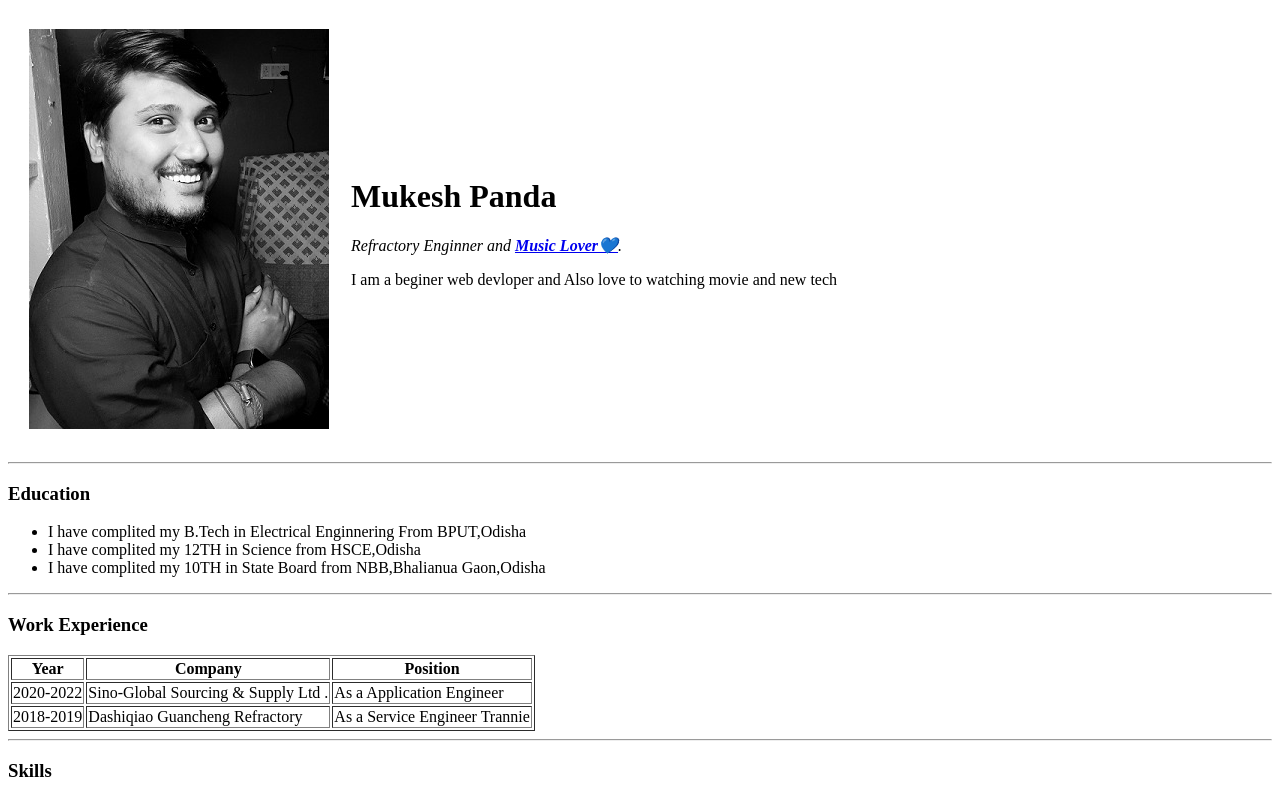
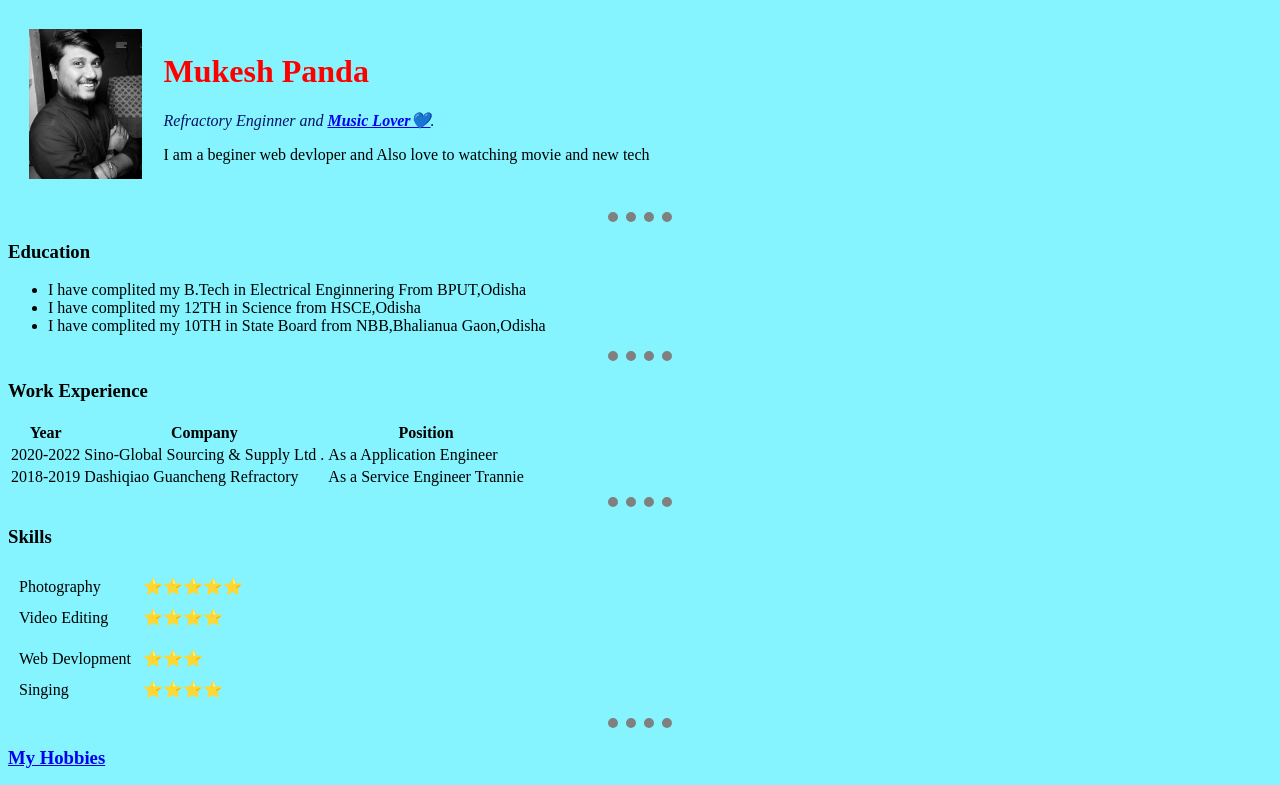
Before and after one commit to mukesh4080/cv, a plain HTML site: page index.html in a window 1280 px wide. Shown: the top 785 px of the page. Drawn offline with Linux system fonts and the light colour scheme.

Commit message:
Add files via upload

```diff
--- a/index.html
+++ b/index.html
@@ -3,13 +3,30 @@
   <head>
     <meta charset="utf-8">
     <title>💙Mukesh Personal Site</title>
+    <style>
+    body{
+       background-color: #85F4FF;
+    }
+hr{
+  border-style: none;
+  border-top-style: dotted;
+  border-top-color: grey;
+  border-top-width: 10px;
+  width: 5%;
+
+}
+
+img{
+  height: 150px;
+}
+    </style>
   </head>
   <body>
     <table cellspacing="20" >
       <tr>
         <td><img src="images/mukeshblack.jpeg" alt="mukesh profile picture"></td>
-        <td><h1>Mukesh Panda</h1>
-            <p><em>Refractory Enginner and <strong><a href="https://www.youtube.com/shorts/wl-ztmOFPpE">Music Lover💙</a></strong>.</em></p>
+        <td><h1 style="color: red;">Mukesh Panda</h1>
+            <p><em style="color: #051367;">Refractory Enginner and <strong><a href="https://www.youtube.com/shorts/wl-ztmOFPpE">Music Lover💙</a></strong>.</em></p>
             <p>I am a beginer web devloper and Also love to watching movie and new tech</p>
        </td>
       </tr>
@@ -24,7 +41,7 @@
 <hr>
 <h3>Work Experience</h3>
 
-  <table border="1">
+  <table>
     <thead>
       <tr>
        <th>Year</th>
```
